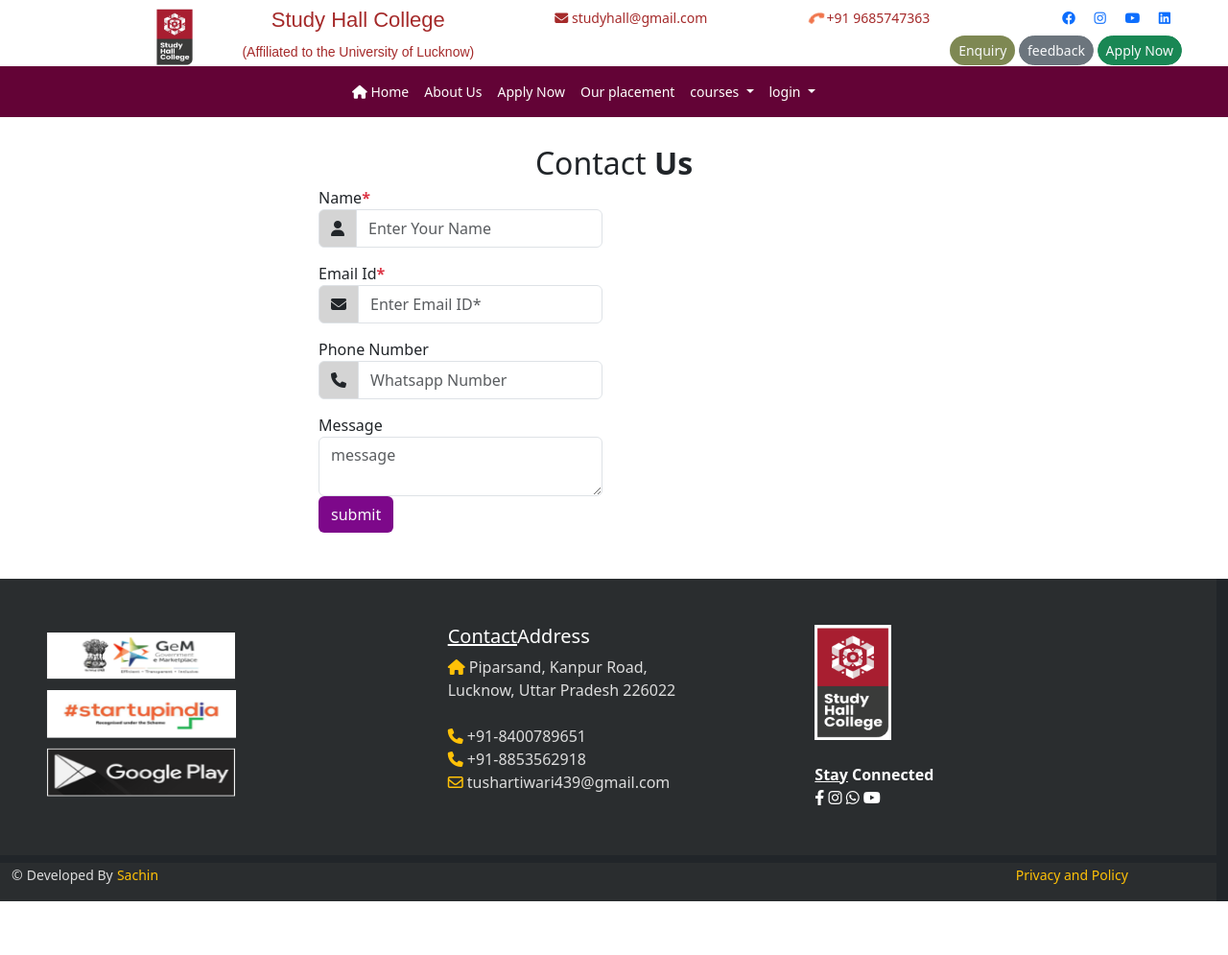
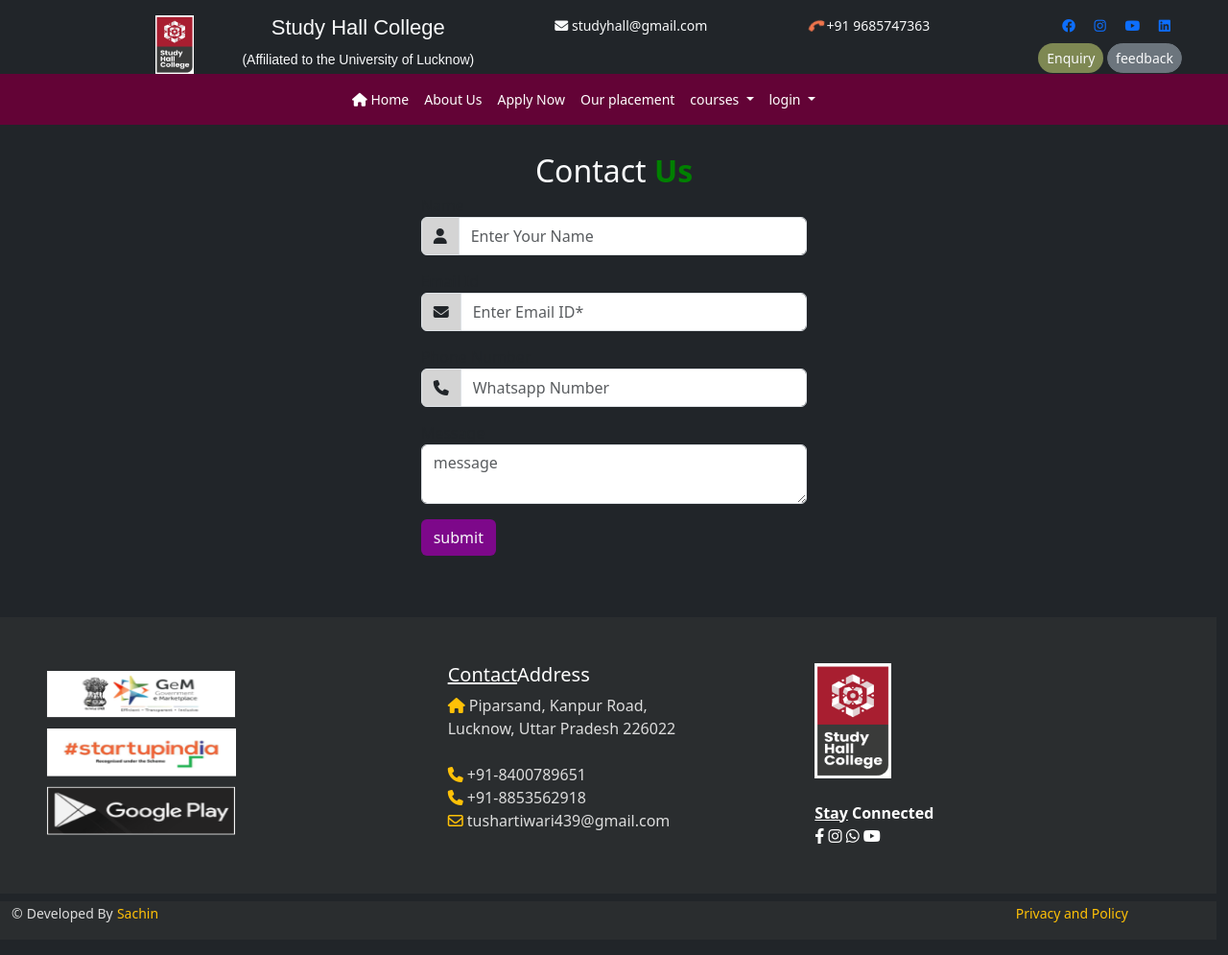
Before and after one commit to sachinkumar5086/College-Project, a Django app: page /contact/ in a window 1280 px wide. Shown: the whole page at 96% size. Before the commit the page ends 939 px from the top, so only its background shows below. Run offline with Django 5.2, Linux system fonts and the light colour scheme; some libraries are stand-ins or nearby versions.

Commit message:
Updated successfully

```diff
--- a/studyHall/student/admin.py
+++ b/studyHall/student/admin.py
@@ -59,3 +59,7 @@
 class subjectAdmin(admin.ModelAdmin):
     list_display = ('id','subject_code','subject_name','department','semester','teacher','date')
 admin.site.register(subject,subjectAdmin)
+
+class signUpAdmin(admin.ModelAdmin):
+    list_display = ('name','email','mobile','course')
+admin.site.register(signUp,signUpAdmin)
--- a/studyHall/student/models.py
+++ b/studyHall/student/models.py
@@ -125,3 +125,9 @@
 
 class slider(models.Model):
     slider_pic = models.ImageField(upload_to='static/slider/', null=True)
+
+class signUp(models.Model):
+    name=models.CharField(max_length=100, null=True)
+    email=models.EmailField(max_length=150,null=True)
+    mobile=models.IntegerField(max_length=12,null=True)
+    course=models.CharField(max_length=100,null=True)
--- a/studyHall/templates/user/about.html
+++ b/studyHall/templates/user/about.html
@@ -8,7 +8,7 @@
     color:#555
     }
 </style>
-<div class="text-center txt-mycolor1 fs-2 pt-4">About Our <b class="txt-mycolor2">Company</b></div>
+<div class="text-center text-light fs-2 pt-4">About Our <bc>College</bc></div>
 <div class="col-sm-6 mx-auto mb-5 text-center" style="font-size:14px;">
         There are multiple reasons to choose us for multiple purpose related to your IT. Believe me you will find us best suitable.
     </div>
--- a/studyHall/templates/user/contact.html
+++ b/studyHall/templates/user/contact.html
@@ -13,17 +13,17 @@
     }
 
 </style>
-<div class="text-center fs-2 txt-mycolor1 pt-4">Contact<b class="txt-mycolor2"> Us</b></div>
+<div class="text-center fs-2 text-light pt-4">Contact<b class="" style="color:green;"> Us</b></div>
 <div class="row">
-<div class="col-sm-6 mx-auto" >
+<div class="col-sm-4 bg-dark mx-auto" >
     <div class="row">
-        <div class="col-sm-6">
+        <div class="col-lg-12">
             <form method="post">
                 {% csrf_token %}
-                <div class="row">
-                        <div>
-                         Name<b class="text-danger">*</b>
-                         <div class="input-group">
+                <div class="row ">
+                        <div class="mx-auto">
+                         Name
+                         <div class="input-group ">
                             <i class="input-group-text">
                                 <i class="fa-solid fa-user"></i>
                             </i>
@@ -32,7 +32,7 @@
                         </div>
 
                         <div>
-                            Email Id<b class="text-danger">*</b>
+                            Email Id
                             <div class="input-group">
                     <i class="input-group-text py-0">
                         <i class="fa-solid fa-envelope"></i>
@@ -56,7 +56,7 @@
                      <textarea name="msg" class="form-control" placeholder="message"></textarea>
                    </div>
                     </div>
-                    <button type="submit" value="login" class=" btn text-light" style="background:#7d088a;">submit</button>
+                    <button type="submit" value="login" class=" btn text-light my-3" style="background:#7d088a;">submit</button>
             </form>
         </div>
     </div>
--- a/studyHall/templates/user/feedback.html
+++ b/studyHall/templates/user/feedback.html
@@ -12,9 +12,9 @@
 </style>
 
 <!--feedback form start-->
-<div class="text-center fs-2 py-4 txt-mycolor1">Add Your
-    <i class="fa-solid fa-comments"></i>
-    Feed<b class="txt-mycolor2">back</b>
+<div class="text-center fs-2 py-4 text-light">Add Your
+    <i class="fa-solid fa-comments" style="color:green;"></i>
+    Feed<b style="color:green;">back</b>
 </div>
 <div class="row mb-5">
   <div class="col-sm-12">
--- a/studyHall/templates/user/index.html
+++ b/studyHall/templates/user/index.html
@@ -32,10 +32,10 @@
                 <div class="col-sm-6 text-center">
 
                     <div>
-                        <b style="font-size: 22px; color: rgb(99, 3, 54);">Announcement</b>
+                        <b style="font-size: 22px; color:white;">Announcement</b>
                     </div>
                     <marquee direction="up" scrollamount="5" scrolldelay="100" onmouseover=stop() onmouseleave=start()>
-                        <div>
+                        <div class="text-light">
                             <p>this is an example </p>
                             <p>this is an example </p>
                             <p>this is an example </p>
--- a/studyHall/templates/user/login.html
+++ b/studyHall/templates/user/login.html
@@ -28,7 +28,7 @@
         {% csrf_token %}
         <div class="row">
              <div class="my-2">
-                 Email Id<b class="text-danger">*</b>
+                 Email Id
                  <div class="input-group">
                     <i class="input-group-text py-0">
                         <i class="fa-solid fa-envelope"></i>
@@ -38,7 +38,7 @@
                         </div>
 
              <div>
-                    Password<b class="text-danger">*</b>
+                    Password
                     <div class="input-group">
                     <i class="input-group-text py-0">
                         <i class="fa-solid fa-key"></i>
--- a/studyHall/templates/user/successstory.html
+++ b/studyHall/templates/user/successstory.html
@@ -1,7 +1,7 @@
 {% extends 'userbase.html'%}
 {% load static %}
 {% block userblock %}
-<div class=" text-center fs-2 txt-mycolor1 mt-4">Success <b class="txt-mycolor2">Stories</b></div>
+<div class=" text-center fs-2 text-light mt-4">Success <b class="text-light">Stories</b></div>
 <div class="=row my-auto ">
     <div class="col-sm-10 mx-auto my-2">
         <form method="get">
--- a/studyHall/templates/userbase.html
+++ b/studyHall/templates/userbase.html
@@ -32,16 +32,16 @@
         </style>
 </head>
 <body>
-        <div class="container-fluid" style="background-color: rgb(255, 255, 255);">
-            <div class="row t1 header mt-2" >
+        <div class="container-fluid bg-dark py-3" style="background:#2a2d2f;">
+            <div class="row t1 header mt-" >
                 <div class="col-sm-2 text-light" >
 
                     <img src="{%static 'images/logo.png'%}" class="img-fluid" alt="logo" style="max-width: 50px; margin-left:140px;padding-left: 10px;">
 
                 </div>
-                <div class="col-sm-3 text-center" style="color: brown;font-family:Arial, Helvetica, sans-serif;" ><h2 style="font-size:22px;">Study Hall College</h2><small style="font-size: 14px;">(Affiliated to the University of Lucknow)</small>
+                <div class="col-sm-3 text-center text-light" style="font-family:Arial, Helvetica, sans-serif;" ><h2 style="font-size:22px;">Study Hall College</h2><small style="font-size: 14px;">(Affiliated to the University of Lucknow)</small>
             </div>
-                <div class="col-sm-7 text-center" style=" font-size: 40px; color: brown;">
+                <div class="col-sm-7 text-center text-light" style=" font-size: 40px;">
                     <div class="row">
                         <div class="col-sm-4" style="font-size: 14px;"><i class="fa-solid fa-envelope"></i></i> studyhall@gmail.com</div>
                             <div class="col-sm-4" style="font-size: 14px;"><i class="fa-sharp fa-solid fa-phone fa-spin" style="color: #f0754c;"></i> +91 9685747363</div>
@@ -58,7 +58,7 @@
                         <div class="col-sm-12 me-5 pe-5 pt-2 my-0 pb-0 text-end" style="font-size: 14px;">
                             <a href="/user/contact/" class="btn btn-sm rounded-pill text-light" style="background:#7e8853">Enquiry</a>
                             <a href="/user/feedback/" class="btn btn-sm btn-secondary rounded-pill text-light">feedback</a>
-                            <a href="/user/registration/" class="btn btn-sm btn-success rounded-pill text-light">Apply Now</a>
+
                         </div>
                     </div>
 
--- a/studyHall/user/urls.py
+++ b/studyHall/user/urls.py
@@ -6,7 +6,7 @@
     path('', views.index),
     path('about/', views.about),
     path('feedback/', views.feedback),
-    path('registration/', views.signup),
+    path('registration/', views.registration),
     path('login/', views.login),
     path('contact/', views.contact),
     path('successstory/', views.successstory),
--- a/studyHall/user/views.py
+++ b/studyHall/user/views.py
@@ -14,8 +14,16 @@
     return render(request,"user/about.html")
 def feedback(request):
     return render(request,'user/feedback.html')
-def signup(request):
-    return render(request,'user/registration.html')
+def registration(request):
+    course=department.objects.all().order_by('id')
+    cdata={"course":course}
+    if request.method=="POST":
+        a=request.POST.get('name')
+        b=request.POST.get('email')
+        c=request.POST.get('mobile')
+        d=request.POST.get('course')
+        signUp(name=a,email=b,mobile=c,course=d).save()
+    return render(request,'user/registration.html',cdata)
 
 def contact(request):
     if request.method=="POST":
@@ -52,8 +60,6 @@
             request.session['semester'] = str(y[0].semester)
             request.session['semester_id'] = str(y[0].semester.id)
 
-
-
             return HttpResponse("<script>location.href='/student/index/'</script>")
         else:
             return HttpResponse("<script>alert('your username or password is incorrect...');location.href='/user/login/'</script>")
```
Also changed, not shown: studyHall/templates/user/registration.html (+7 -7 lines), studyHall/db.sqlite3, studyHall/student/migrations/0009_signup.py (added).
